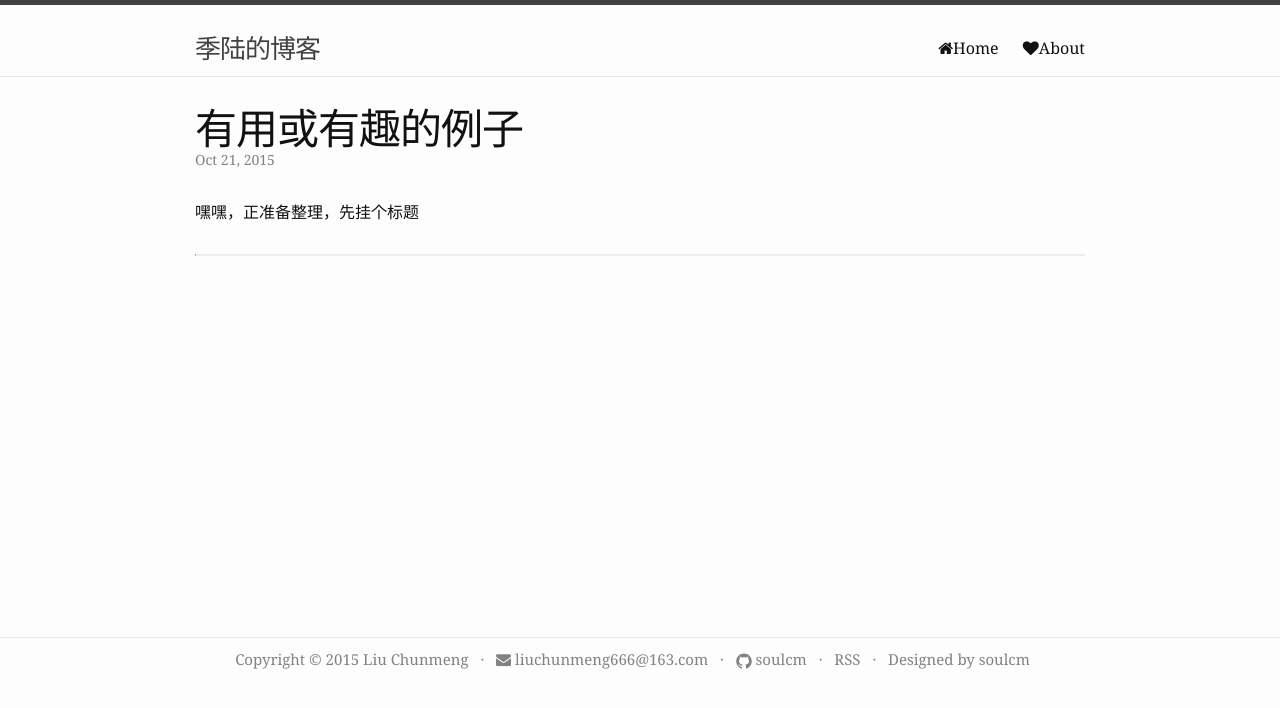
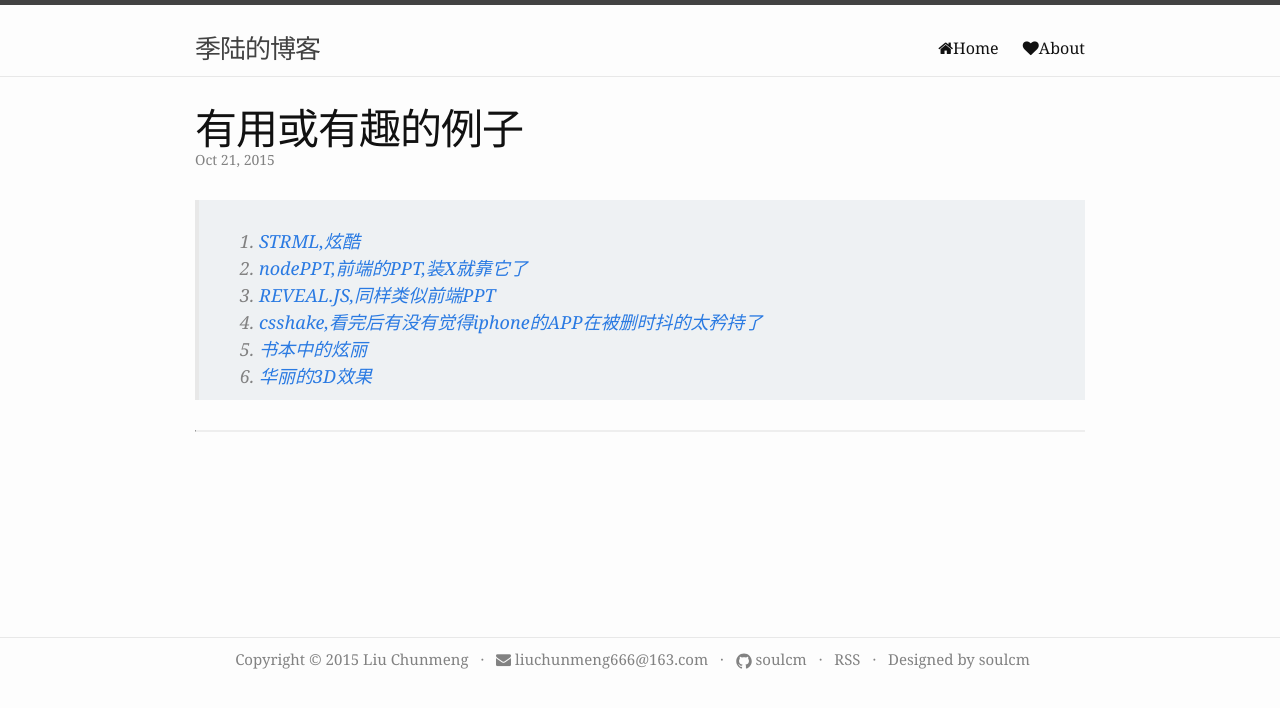
Before and after one commit to soulcm/soulcm.github.io, a Jekyll site: the page built from _posts/2015-10-21-useful-demo.md, in a window 1280 px wide. Shown: the top 708 px of the page. Built offline with Jekyll 4.4.1, drawn with Linux system fonts in a browser that asks for light colours; nearby versions of some CDN libraries; comment, search, counter and statistics services are not loaded; a style sheet for code colours, icons or effects is not loaded.

Commit message:
add demo blog

```diff
--- a/_layouts/default.html
+++ b/_layouts/default.html
@@ -35,6 +35,19 @@
     </script>
     <!-- 多说公共JS代码 end -->
 
+    <!-- 在新窗口中打开 -->
+    <script type="text/javascript">
+      function addBlankTargetForLinks () {
+        $('a[href^="http"]').each(function(){
+            $(this).attr('target', '_blank');
+        });
+      }
+      //每次在有DOM插入时触发
+      $(document).on('DOMNodeInserted', function(event) {
+        addBlankTargetForLinks();
+      });
+    </script>
+
   </body>
 
 </html>
--- a/_posts/2015-10-21-useful-demo.md
+++ b/_posts/2015-10-21-useful-demo.md
@@ -3,10 +3,15 @@ layout: post
 title: 有用或有趣的例子
 date: 2015-10-21 23:00:01
 categories: 随笔
-excerpt: 有趣的demo
+excerpt: 有趣的前端demo
 ---
 
 * content
 {:toc}
 
-嘿嘿，正准备整理，先挂个标题
+> 1. [STRML,炫酷](http://strml.net/)
+> 2. [nodePPT,前端的PPT,装X就靠它了](http://qdemo.sinaapp.com/)
+> 3. [REVEAL.JS,同样类似前端PPT](http://lab.hakim.se/reveal-js/)
+> 4. [csshake,看完后有没有觉得iphone的APP在被删时抖的太矜持了](http://elrumordelaluz.github.io/csshake/)
+> 5. [书本中的炫丽](http://www.webhek.com/misc/creativeguidebook/)
+> 6. [华丽的3D效果](http://www.17sucai.com/preview/147469/2014-06-19/3D_Animation/index.html)
```
